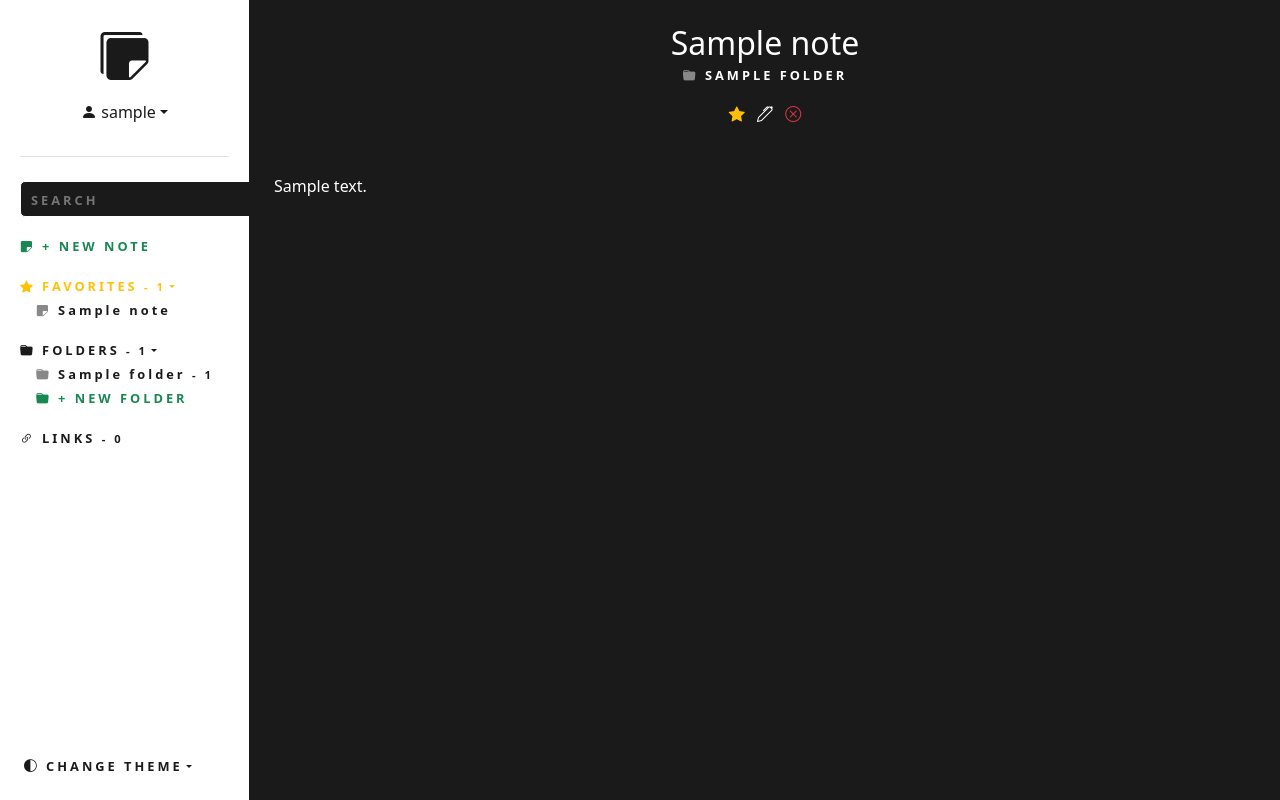
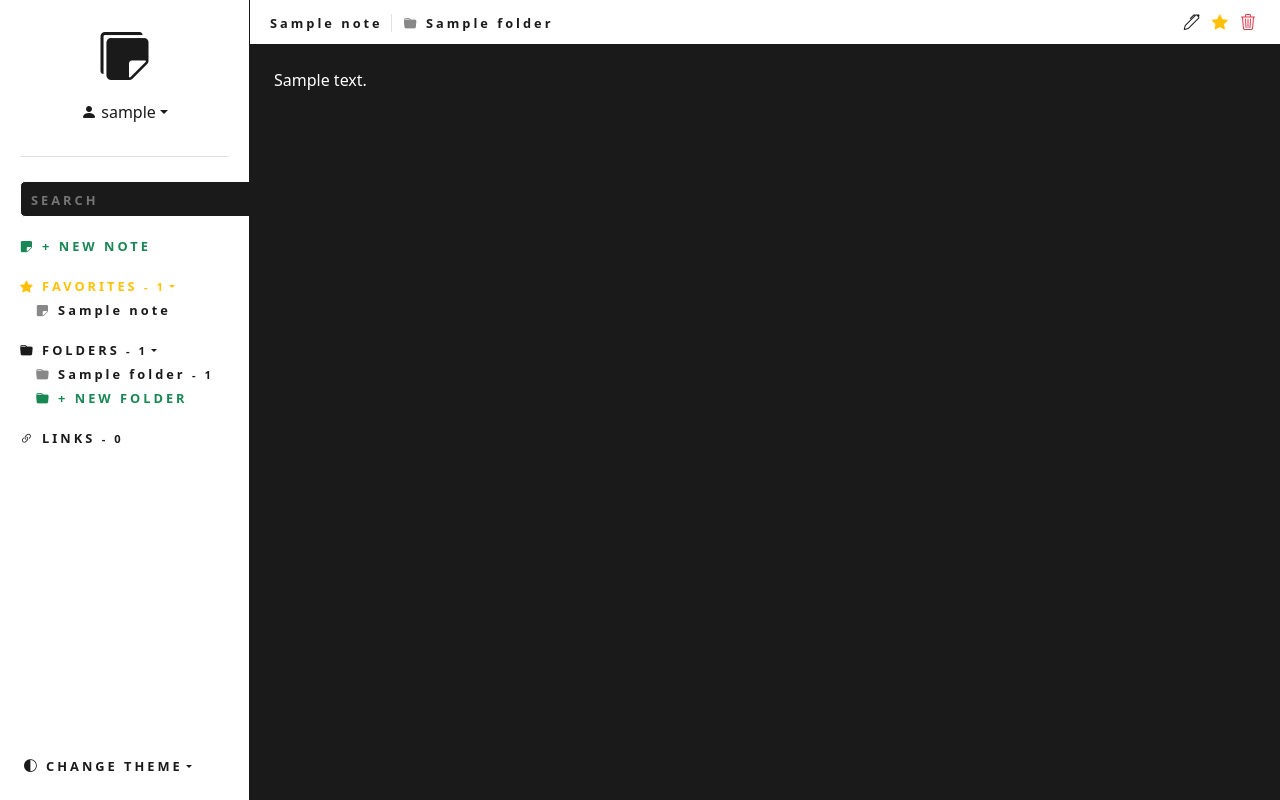
Before and after one commit to misterrager8/Notes-Repo, a Flask app: page /note?id_=1 in a window 1280 px wide. Run offline with Flask 2, Linux system fonts and the light colour scheme; a user stored in the database is signed in; tables that the repository leaves empty hold one stand-in row (values such as "Sample post").

Commit message:
Redo options panels

```diff
--- a/NotesRepo/static/css/main.css
+++ b/NotesRepo/static/css/main.css
@@ -54,11 +54,6 @@ nav, .btn-custom, .badge-custom:hover, .dropdown-item:hover {
     background-color: var(--navbar-bg);
     color: var(--navbar-txt) !important;
 }
-
-.heading1, .heading2, .heading3 { font-weight: bold; }
-.heading1 { font-size: 2.5em; }
-.heading2 { font-size: 1.5em; }
-.heading3 { font-size: 1em; }
 
 .btn-custom.bg-success {
     background-color: green;
--- a/NotesRepo/templates/folder.html
+++ b/NotesRepo/templates/folder.html
@@ -8,12 +8,14 @@
         <input autocomplete="off" value="{{ folder.name }}" class="input-hidden" id="name" onchange="folderEdit({{ folder.id }})">
     </div>
     <div>
+        <a class="bi bi-plus-circle text-success me-2" onclick="toggleDiv('newNote' + {{ folder.id }})"></a>
         <a href="{{ url_for('folders.folder_delete', id_=folder.id) }}" class="text-danger font-custom" id="delete" style="display: none">delete?</a>
         <a class="text-danger bi bi-trash3" onclick="toggleDiv('delete')"></a>
     </div>
 </nav>
 <div class="p-4">
     <title>{{ folder.name }}</title>
+    <div class="mb-3" style="display: none" id="newNote{{ folder.id }}">{{ macros.note_create_form(folder) }}</div>
     <div class="row">
       {% for i in folder.get_notes() %}
       {{ macros.note_card(i) }}
--- a/NotesRepo/templates/macros.html
+++ b/NotesRepo/templates/macros.html
@@ -15,29 +15,16 @@
     <div class="card-body mb-4">
         <div class="mb-3">
             <a href="{{ url_for('notes.note', id_=note.id) }}" class="fw-bold">{{ note.title }}</a>
-            <a href="{{ url_for('folders.folder', id_=note.folder_id) }}" class="float-end font-custom"><i class="bi bi-folder-fill" style="color: {{ note.folders.color }}"></i> {{ note.folders.name or 'unsorted' }}</a>
+            <a href="{{ url_for('folders.folder', id_=note.folder_id) }}" class="float-end font-custom-2"><i class="bi bi-folder-fill" style="color: {{ note.folders.color }}"></i> {{ note.folders.name or 'unsorted' }}</a>
         </div>
-        <span class="font-custom">Created {{ note.date_created.strftime('%B %d, %Y %I:%M %p') }}</span><br>
-        <span class="font-custom">Modified {{ note.last_modified.strftime('%B %d, %Y %I:%M %p') }}</span><br>
-        <div class="mt-3">{{ note_options(note) }}</div>
+        <div>
+            <a href="{{ url_for('notes.editor', id_=note.id) }}" class="bi bi-pen mx-1"></a>
+            <a onclick="noteFavorite({{ note.id }})" class="bi bi-star{% if note.favorited %}-fill text-warning{% endif %} mx-1"></a>
+            <a href="{{ url_for('notes.note_delete', id_=note.id) }}" class="font-custom text-danger mx-1" id="deleteNote" style="display: none">delete?</a>
+            <a onclick="toggleDiv('deleteNote')" class="bi bi-trash3 text-danger mx-1"></a>
+        </div>
     </div>
 </div>
-{% endmacro %}
-
-{% macro note_options(note) %}
-<div>
-  {% if request.url_rule.endpoint != "notes.note" %}<a class="mx-1" data-bs-toggle="modal" data-bs-target="#previewNote{{ note.id }}"><i class="bi bi-eye"></i></a>{% endif %}
-  <a class="mx-1" onclick="noteFavorite({{ note.id }})"><i class="bi bi-{% if note.favorited %}star-fill text-warning{% else %}star{% endif %}"></i></a>
-  <a href="{{ url_for('notes.editor', id_=note.id) }}" class="mx-1"><i class="bi bi-pen"></i></a>
-  <a class="font-custom text-danger" style="display:none" id="deleteNote{{ note.id }}" href="{{ url_for('notes.note_delete', id_=note.id) }}">Delete?</a>
-  <a class="mx-1" onclick="toggleDiv('deleteNote' + {{ note.id }})"><i class="bi bi-x-circle text-danger"></i></a>
-</div>
-
-{% call modal('previewNote'+note.id|string, large=true) %}
-<a class="font-custom text-danger" data-bs-dismiss="modal">close</a>
-<p class="mt-4" style="white-space:pre-wrap">{{ note.get_markdown() | safe }}</p>
-{% endcall %}
-
 {% endmacro %}
 
 {% macro link_card(link) %}
--- a/NotesRepo/templates/note.html
+++ b/NotesRepo/templates/note.html
@@ -3,12 +3,19 @@
 
 {% block body %}
 <title>{{ note.title }}</title>
+<nav class="nav-horizontal d-flex justify-content-between">
+    <div>
+        <span class="font-custom-2 border-end pe-2">{{ note.title }}</span>
+        <a href="{{ url_for('folders.folder', id_=note.folder_id) }}" class="font-custom-2 ps-2"><i class="bi bi-folder-fill" style="color: {{ note.folders.color }}"></i> {{ note.folders.name }}</a>
+    </div>
+    <div>
+        <a href="{{ url_for('notes.editor', id_=note.id) }}" class="bi bi-pen mx-1"></a>
+        <a onclick="noteFavorite({{ note.id }})" class="bi bi-star{% if note.favorited %}-fill text-warning{% endif %} mx-1"></a>
+        <a href="{{ url_for('notes.note_delete', id_=note.id) }}" class="font-custom text-danger mx-1" id="delete" style="display: none">delete?</a>
+        <a onclick="toggleDiv('delete')" class="bi bi-trash3 text-danger mx-1"></a>
+    </div>
+</nav>
 <div class="p-4">
-    <div class="text-center mb-5">
-      <span class="h2">{{ note.title }}</span><br>
-      <a href="{{ url_for('folders.folder', id_=note.folder_id) }}" class="font-custom"><i class="bi bi-folder-fill" style="color: {{ note.folders.color }}"></i> {{ note.folders.name or 'unsorted' }}</a>
-      <div class="mt-3">{{ macros.note_options(note) }}</div>
-    </div>
     <div style="white-space:pre-wrap">{{ note.get_markdown() | safe }}</div>
 </div>
 {% endblock %}
```
